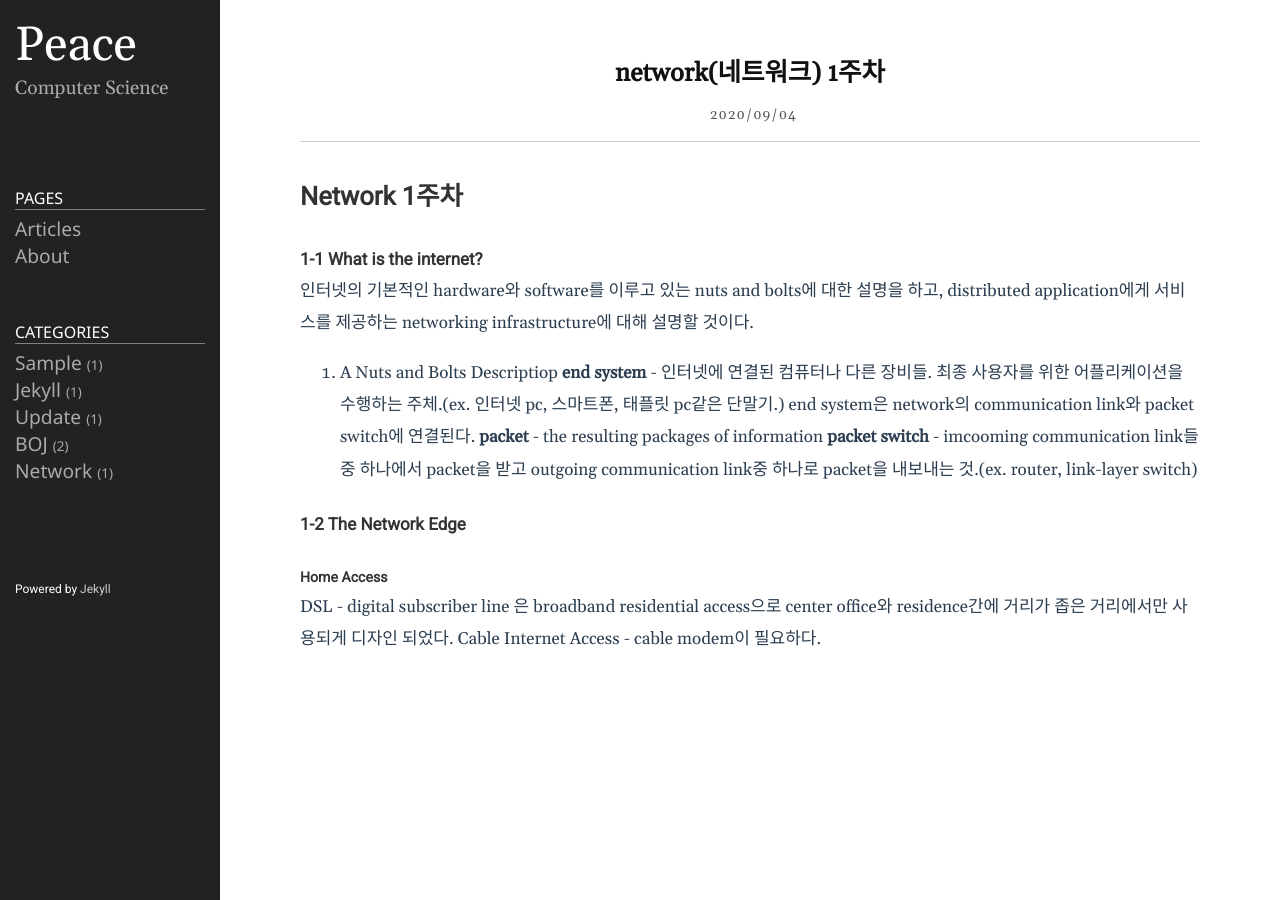
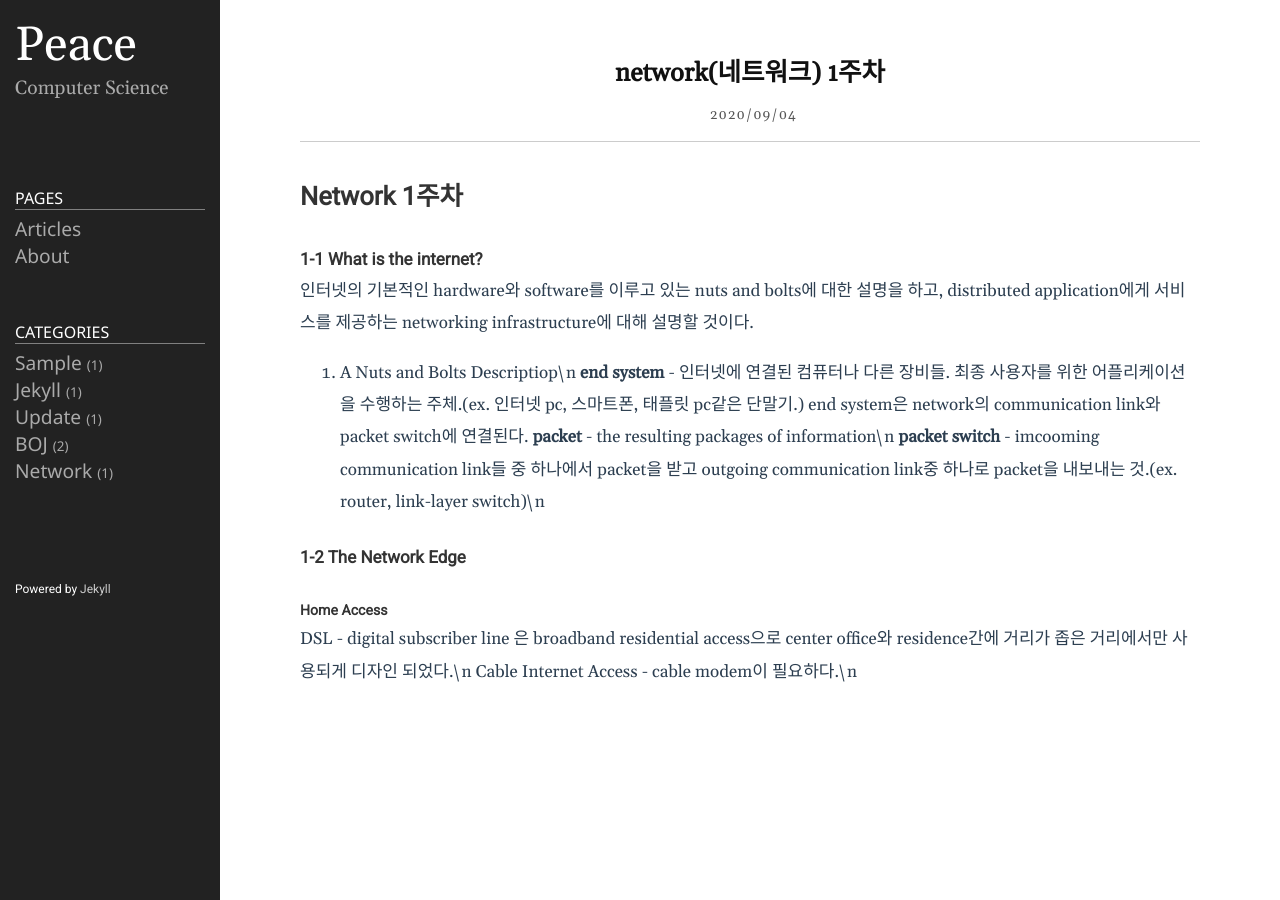
Before and after one commit to PyeongGangKim/PyeongGangKim.github.io, a Jekyll site: the page built from _posts/network/2020-09-04-network-week1.markdown, in a window 1280 px wide. Built offline with Jekyll 4.4.1, drawn with Linux system fonts in a browser that asks for light colours.

```diff
--- a/_posts/network/2020-09-04-network-week1.markdown
+++ b/_posts/network/2020-09-04-network-week1.markdown
@@ -13,13 +13,13 @@ Network 1주차
 
 인터넷의 기본적인 hardware와 software를 이루고 있는 nuts and bolts에 대한 설명을 하고, distributed application에게 서비스를 제공하는 networking infrastructure에 대해 설명할 것이다.
 
-1. A Nuts and Bolts Descriptiop
+1. A Nuts and Bolts Descriptiop\n
 **end system** - 인터넷에 연결된 컴퓨터나 다른 장비들. 최종 사용자를 위한 어플리케이션을 수행하는 주체.(ex. 인터넷 pc, 스마트폰, 태플릿 pc같은 단말기.)
 end system은 network의 communication link와 packet switch에 연결된다.
-**packet** - the resulting packages of information
-**packet switch** - imcooming communication link들 중 하나에서 packet을 받고 outgoing communication link중 하나로 packet을 내보내는 것.(ex. router, link-layer switch)
+**packet** - the resulting packages of information\n
+**packet switch** - imcooming communication link들 중 하나에서 packet을 받고 outgoing communication link중 하나로 packet을 내보내는 것.(ex. router, link-layer switch)\n
 
 #### 1-2 The Network Edge
 ##### Home Access
-DSL - digital subscriber line 은 broadband residential access으로 center office와 residence간에 거리가 좁은 거리에서만 사용되게 디자인 되었다.
-Cable Internet Access - cable modem이 필요하다.
+DSL - digital subscriber line 은 broadband residential access으로 center office와 residence간에 거리가 좁은 거리에서만 사용되게 디자인 되었다.\n
+Cable Internet Access - cable modem이 필요하다.\n
```
